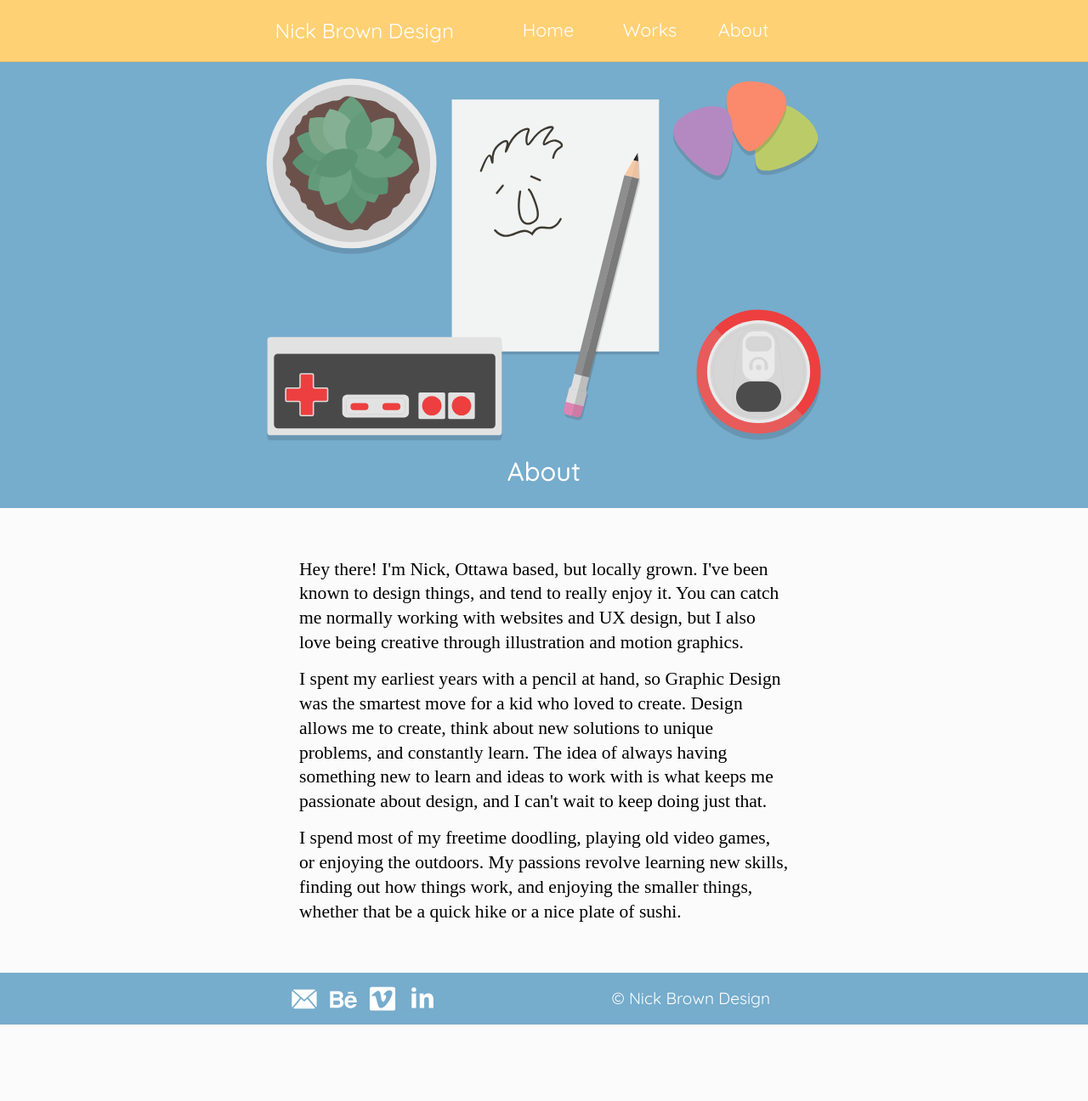
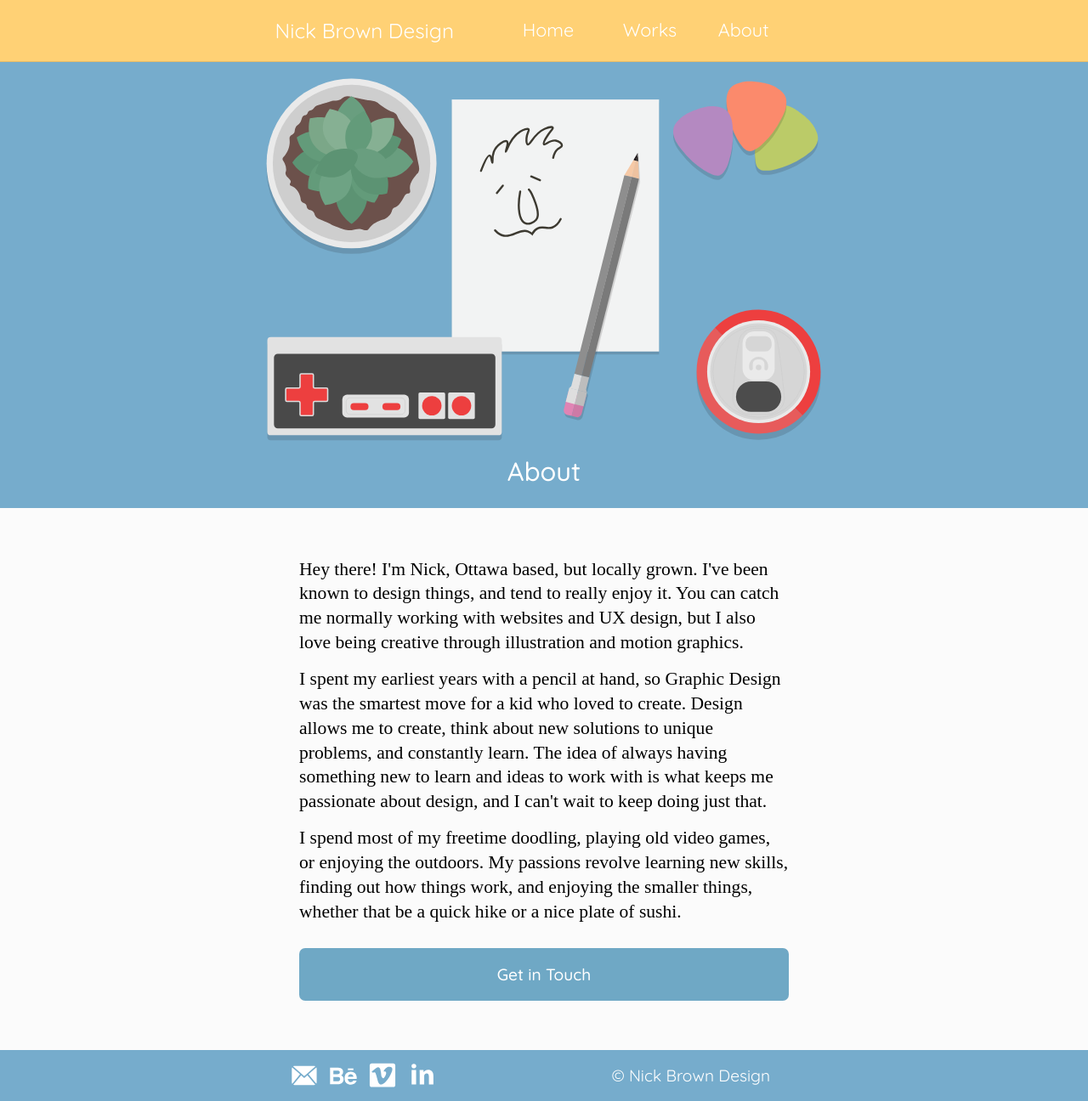
Before and after one commit to nicktgbrown/portfolio-site, a Jekyll site: the page built from about.html, in a window 1280 px wide. Shown: the whole page at 85% size. Built offline with Jekyll 4.4.1, drawn with Linux system fonts in a browser that asks for light colours; some web fonts are replaced; before the commit the page ends 1206 px from its top, so only the background shows below that.

Commit message:
Add paragraph spacing to cases

```diff
--- a/about.html
+++ b/about.html
@@ -4,7 +4,7 @@
 priority: .3
 ---
 
-<div class="banner-2 pad-b-1-2 gutter-2">
+<div class="banner-2 pad-b-1-2 gutter-2 push-0">
   <div class="max-length">
     <div class="center embed embed-3by2">
       <img src="images/about-banner.svg" class="embed-item">
@@ -19,6 +19,7 @@
   <div itemprop="about" class="gutter-2 max-length center wrapper pad-t push-2">
     <p class="mega push-1-2 pad-t">Hey there! I'm Nick, Ottawa based, but locally grown. I've been known to design things, and tend to really enjoy it. You can catch me normally working with websites and UX design, but I also love being creative through illustration and motion graphics.</p>
     <p class="mega push-1-2">I spent my earliest years with a pencil at hand, so Graphic Design was the smartest move for a kid who loved to create. Design allows me to create, think about new solutions to unique problems, and constantly learn. The idea of always having something new to learn and ideas to work with is what keeps me passionate about design, and I can't wait to keep doing just that.</p>
-    <p class="mega push-1-2">I spend most of my freetime doodling, playing old video games, or enjoying the outdoors. My passions revolve learning new skills, finding out how things work, and enjoying the smaller things, whether that be a quick hike or a nice plate of sushi.</p>
+    <p class="mega push">I spend most of my freetime doodling, playing old video games, or enjoying the outdoors. My passions revolve learning new skills, finding out how things work, and enjoying the smaller things, whether that be a quick hike or a nice plate of sushi.</p>
+    <a href="mailto:whatsup@nickbrowndesign.ca" target="_blank" class="button center island-1-2">Get in Touch</a>
   </div>
 </div>
--- a/case1.html
+++ b/case1.html
@@ -38,7 +38,7 @@
     <p class="kilo push-0">The early planning of this project involved many steps. Firstly, the major tasks and needs of the users had to be established, as well as potential personas for users of this site. By establishing these, research of competitors or similar sites began. After this, the early beginnings of prototypes were created in the form of sketches.</p>
     <div aria-details="8-bitify-icons">
       <h3 class="peta pad-t push-1-4">Production</h3>
-      <p class="kilo push-0">Following the preliminary research and planning, I began creating the prototype in Adobe Xd. Each page was created in desktop and mobile versions to demonstrate how the site would scale to different screen sizes. The creation of the prototype included the creation of any icons and the gathering of any imagery needed for the actual site, so when the time came to code, all my images and other elements were already organized and named properly.</p>
+      <p class="kilo push-1-2">Following the preliminary research and planning, I began creating the prototype in Adobe Xd. Each page was created in desktop and mobile versions to demonstrate how the site would scale to different screen sizes. The creation of the prototype included the creation of any icons and the gathering of any imagery needed for the actual site, so when the time came to code, all my images and other elements were already organized and named properly.</p>
       <p class="kilo push-1-2">After completing a functioning prototype, with versions for mobile and desktop, user testing was conducted to refine the usability of the site and it's tasks and ensure it had good flow. After this was completed, coding began.</p>
     </div>
     <div class="embed embed-golden gutter-2">
--- a/case3.html
+++ b/case3.html
@@ -38,7 +38,7 @@
     <p class="kilo push-0">The concept chosen for this illustration was the evolution of Apple computers and its products over the last few decades. The early randitions of this project consisted of sketches of smaller elements that would later be put into the larger illustration. I tested out drawing different apple devices, people, and office furniture. Once this was done, actions were created to make building the isometric illustration easier. I created one for the left and right sides of objects, as well as top. By doing this, I only had to create a front facing shape and then run the action to transform it into an isometric version.</p>
     <div aria-description="apple-icons">
       <h3 class="peta pad-t push-1-4">Production</h3>
-      <p class="kilo push-0">Once my sketches and concept were approved and finalized, and all my Illustrator actions were created, I just began build the scene. I started by creating the enviroment itself, and then moved on to create any desks and shelves.</p>
+      <p class="kilo push-1-2">Once my sketches and concept were approved and finalized, and all my Illustrator actions were created, I just began build the scene. I started by creating the enviroment itself, and then moved on to create any desks and shelves.</p>
       <p class="kilo push-0">Following this, I created the computers as well as some desk top elements such as books and paper trays. I also added calenders to all of the office spaces to display the year. After adding general items, I decided to add more items that tied each space to its era. I did so through things like coffee cups and glasses.</p>
     </div>
     <div class="embed embed-24by10 gutter-2">
@@ -46,7 +46,7 @@
     </div>
     <p class="kilo push-0" aria-details="apple-assets">The final things added to the illustration were office workers and chairs. Both the workers and chairs helped tie the spaces to specific eras even futher, through the characters styles and the build of the chairs (and yoga balls!).</p>
     <div class="embed embed-4by1 gutter-2" aria-id="apple-assets">
-      <img src="{{site.baseurl}}/images/isometric-people-chairs.gif" itemprop="image" class="img-flex embed-item fadeup">
+      <img src="{{site.baseurl}}/images/isometric-people-chairs.gif" itemprop="image" class="img-flex embed-item fadeup island">
     </div>
     <h3 class="peta pad-t push-1-4">Final Product</h3>
     <p class="kilo" aria-details="apple-final">The final version of this product is the fully completed illustration, with multiple different spaces, each with its own aesthetic and style. I added many small elements to create a lively space, and tried to capture each era through not only the computers, but also the surrounding items.</p>
```
